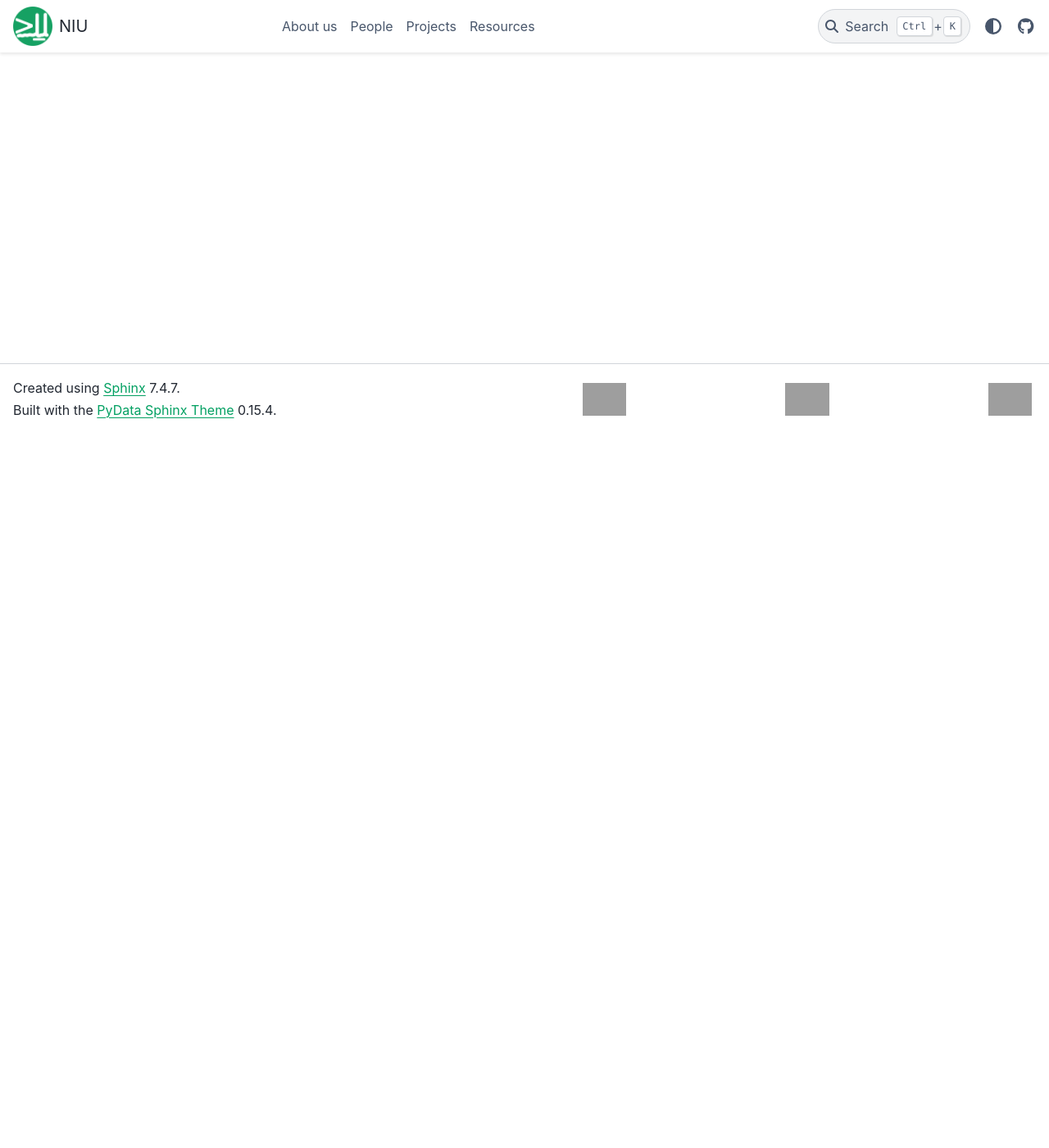
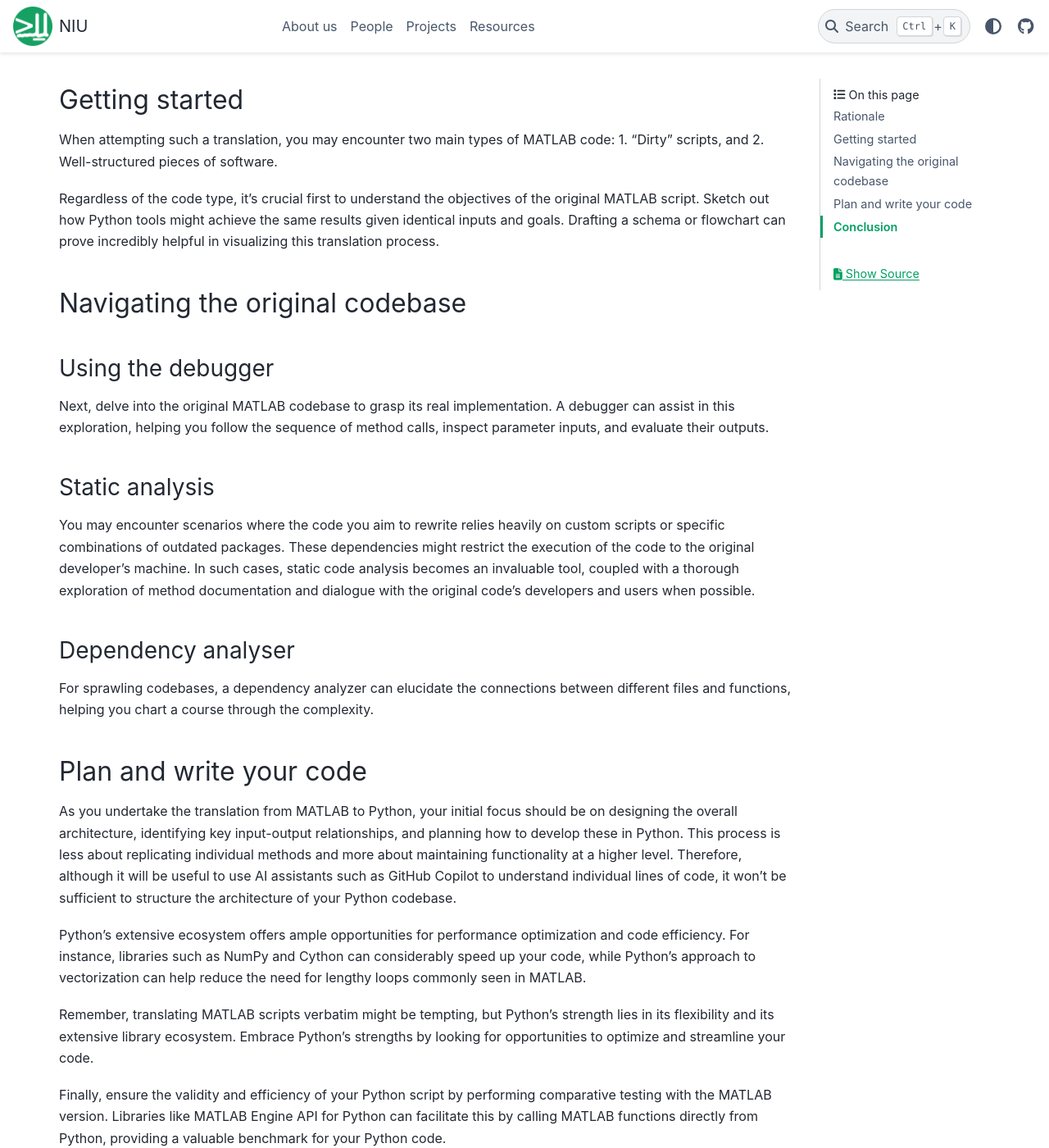
Before and after one commit to neuroinformatics-unit/neuroinformatics-unit.github.io, a Sphinx documentation site: the page built from docs/source/blog/first-post.md, in a window 1280 px wide and 1400 px high, scrolled down 871 px. Shown: the whole window at 82% size. Built offline with Sphinx 7.4.7 and the PyData theme 0.15.4, drawn with Linux system fonts in a browser that asks for light colours; some of the changed text lies outside the part shown; grey boxes are pictures that could not be loaded.

Commit message:
Add first draft

```diff
--- a/docs/source/blog/first-post.md
+++ b/docs/source/blog/first-post.md
@@ -7,6 +7,49 @@
 language: English
 ---
 
-# First blog post
+# Why and How to Translate Scientific Script from MATLAB to Python: A Comprehensive Guide
 
-Test
+## Rationale
+In the realm of scientific project development, scientists often find themselves drafting quick, succinct scripts to navigate a myriad of computational challenges. From orchestrating experimental setups to analyzing complex data, these tasks necessitate a programming language that's both versatile and accessible. Historically, MATLAB has been the go-to choice for many such endeavours due to its capacity to facilitate script creation and craft user-friendly interfaces.
+
+According to the 2022 StackOverflow survey, MATLAB is still used by approximately 4.5% of professionals in academia. However, the landscape is experiencing a steady shift towards other languages, with Python taking a lion's share of 41.6% in the same survey.
+
+Although MATLAB has served scientists faithfully for years, its execution is tied down by its proprietary nature, creating significant limitations. Firstly, the software license can be costly, especially for small institutions or individual researchers. Moreover, the closed-source nature of MATLAB can hamper flexibility and customization.
+
+On the other hand, Python, an open-source alternative, is increasingly gaining popularity in the academic world. The reasons behind this trend are multifold. Python's open-source nature implies it's freely available to everyone, which democratizes access. It also provides a robust platform for integrating unit tests into the codebase, promoting a healthier and more reliable code ecosystem. Python's object-oriented programming (OOP) support allows for code reusability and modularity, making code maintenance easier and more efficient.
+
+Given these advantages, there's a rising demand for transitioning from MATLAB to Python, and we're here to guide you through the process of porting your code efficiently.
+## Getting started
+When attempting such a translation, you may encounter two main types of MATLAB code: 1. "Dirty" scripts, and 2. Well-structured pieces of software.
+
+Regardless of the code type, it's crucial first to understand the objectives of the original MATLAB script. Sketch out how Python tools might achieve the same results given identical inputs and goals. Drafting a schema or flowchart can prove incredibly helpful in visualizing this translation process.
+
+## Navigating the original codebase
+
+### Using the debugger
+Next, delve into the original MATLAB codebase to grasp its real implementation. A debugger can assist in this exploration, helping you follow the sequence of method calls, inspect parameter inputs, and evaluate their outputs.
+
+### Static analysis
+You may encounter scenarios where the code you aim to rewrite relies heavily on custom scripts or specific combinations of outdated packages. These dependencies might restrict the execution of the code to the original developer's machine. In such cases, static code analysis becomes an invaluable tool, coupled with a thorough exploration of method documentation and dialogue with the original code's developers and users when possible.
+
+### Dependency analyser
+For sprawling codebases, a dependency analyzer can elucidate the connections between different files and functions, helping you chart a course through the complexity.
+
+
+## Plan and write your code
+As you undertake the translation from MATLAB to Python, your initial focus should be on designing the overall architecture, identifying key input-output relationships, and planning how to develop these in Python. This process is less about replicating individual methods and more about maintaining functionality at a higher level. Therefore, although it will be useful to use AI assistants such as GitHub Copilot to understand individual lines of code, it won't be sufficient to structure the architecture of your Python codebase.
+
+Python's extensive ecosystem offers ample opportunities for performance optimization and code efficiency. For instance, libraries such as NumPy and Cython can considerably speed up your code, while Python's approach to vectorization can help reduce the need for lengthy loops commonly seen in MATLAB.
+
+Remember, translating MATLAB scripts verbatim might be tempting, but Python's strength lies in its flexibility and its extensive library ecosystem. Embrace Python’s strengths by looking for opportunities to optimize and streamline your code.
+
+Finally, ensure the validity and efficiency of your Python script by performing comparative testing with the MATLAB version. Libraries like MATLAB Engine API for Python can facilitate this by calling MATLAB functions directly from Python, providing a valuable benchmark for your Python code.
+
+
+## Conclusion
+
+In conclusion, translating MATLAB scripts to Python is more than a simple conversion process. It presents an opportunity to optimize, streamline, and refine the codebase. While Python may require more verbose code for some operations, the advantages of open-source access, testing frameworks, object-oriented programming, and a powerful suite of libraries more than compensate.
+
+The task may appear daunting, especially for large or complex codebases, but a thoughtful approach—understanding the original script's objectives, planning the Python equivalent, leveraging Python's strengths, and verifying through comparative testing—can ensure a successful translation.
+
+Remember, the goal is not just to replicate functionality, but to create a Python codebase that is robust, efficient, and poised for future development. With careful planning and strategic execution, you can unlock Python's full potential and advance your scientific projects to new heights.
```
